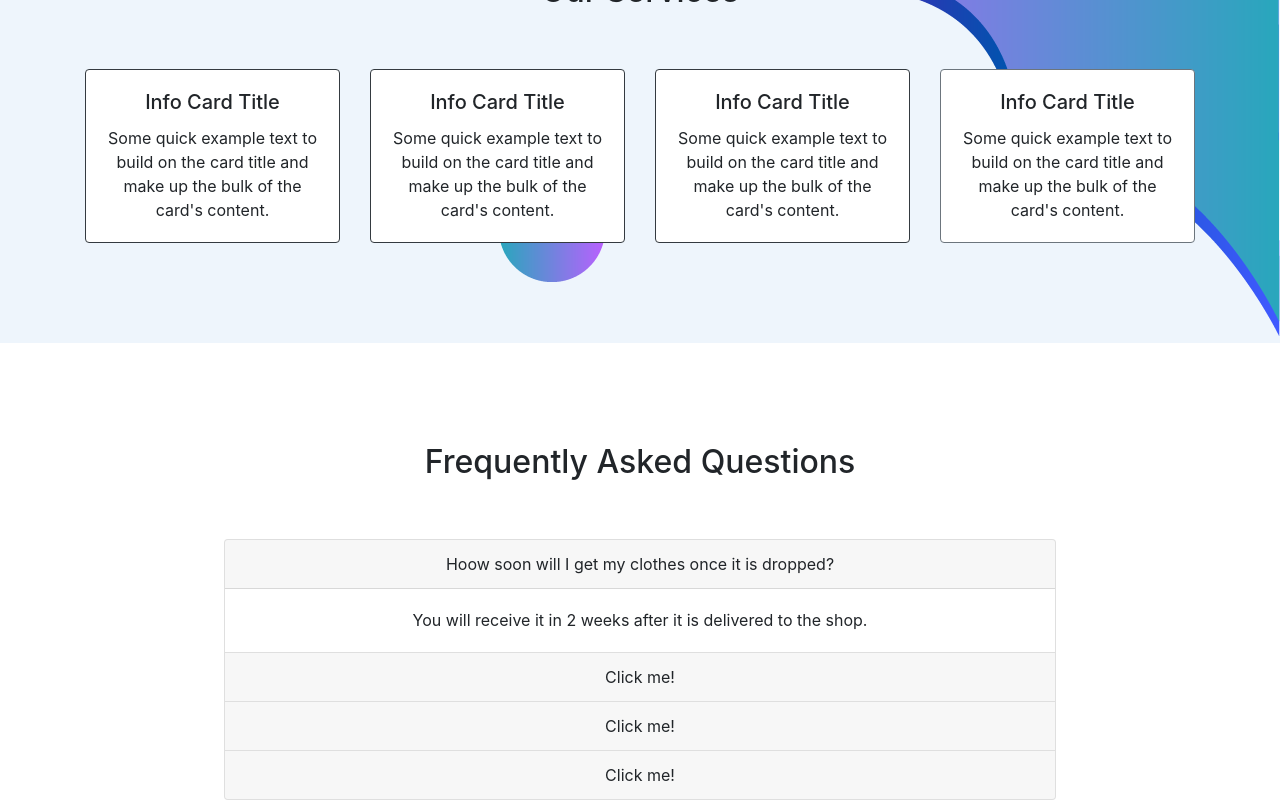
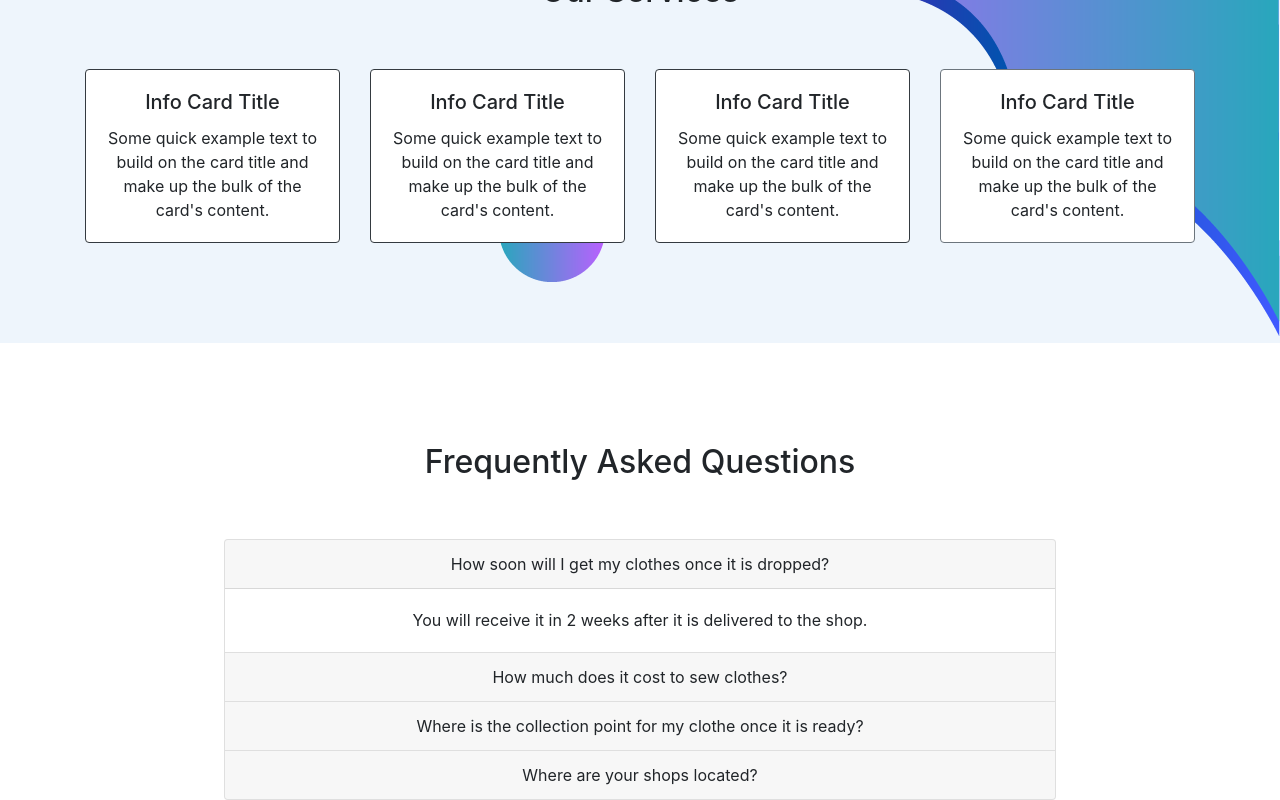
Before and after one commit to gbejula/react-website, a React (Create React App) app: page / in a window 1280 px wide. Shown: the part 1769-2569 px from the top of the page. Built offline with nearby package versions, Linux system fonts and the light colour scheme.

Commit message:
edited questions and answers

```diff
--- a/src/components/Faq.js
+++ b/src/components/Faq.js
@@ -11,7 +11,7 @@ const Faq = () => {
         <Accordion defaultActiveKey='0' className='text-center w-75 mx-auto'>
           <Card>
             <Accordion.Toggle as={Card.Header} eventKey='0'>
-              Hoow soon will I get my clothes once it is dropped?
+              How soon will I get my clothes once it is dropped?
             </Accordion.Toggle>
             <Accordion.Collapse eventKey='0'>
               <Card.Body>
@@ -22,26 +22,41 @@ const Faq = () => {
           </Card>
           <Card>
             <Accordion.Toggle as={Card.Header} eventKey='1'>
-              Click me!
+              How much does it cost to sew clothes?
             </Accordion.Toggle>
             <Accordion.Collapse eventKey='1'>
-              <Card.Body>Hello! I'm another body</Card.Body>
+              <Card.Body>
+                It depends on the material and the timeframe when the clothe
+                will be collected, the design and the quantity. Please note that
+                we are committed to delivering your clothes as soon as possible
+                and once the material for the clothe is collected on time, the
+                collection will also be faster.
+              </Card.Body>
             </Accordion.Collapse>
           </Card>
           <Card>
             <Accordion.Toggle as={Card.Header} eventKey='2'>
-              Click me!
+              Where is the collection point for my clothe once it is ready?
             </Accordion.Toggle>
             <Accordion.Collapse eventKey='2'>
-              <Card.Body>Hello! I'm another body</Card.Body>
+              <Card.Body>
+                Your clothe(s) can be delivered to wherever you please once the
+                destination is provided. However, please note that there is a
+                1000 naira delivery amount for the mainland and 2000 naira
+                delivery amount for the island.
+              </Card.Body>
             </Accordion.Collapse>
           </Card>
           <Card>
             <Accordion.Toggle as={Card.Header} eventKey='3'>
-              Click me!
+              Where are your shops located?
             </Accordion.Toggle>
             <Accordion.Collapse eventKey='3'>
-              <Card.Body>Hello! I'm another body</Card.Body>
+              <Card.Body>
+                We have 2 shops at the moment. One is located at Yaba while the
+                other one is located at Surulere. We working on providing
+                another of our shops on the island.
+              </Card.Body>
             </Accordion.Collapse>
           </Card>
         </Accordion>
```
